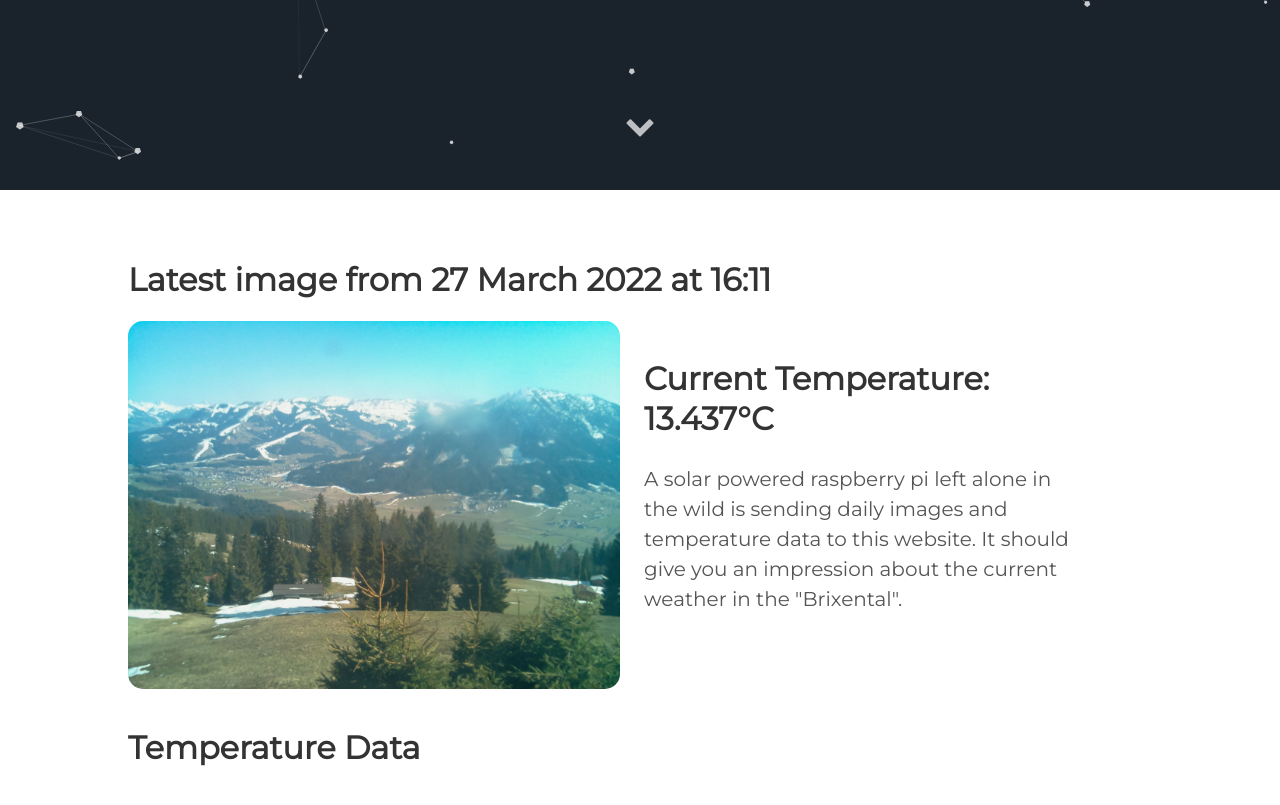
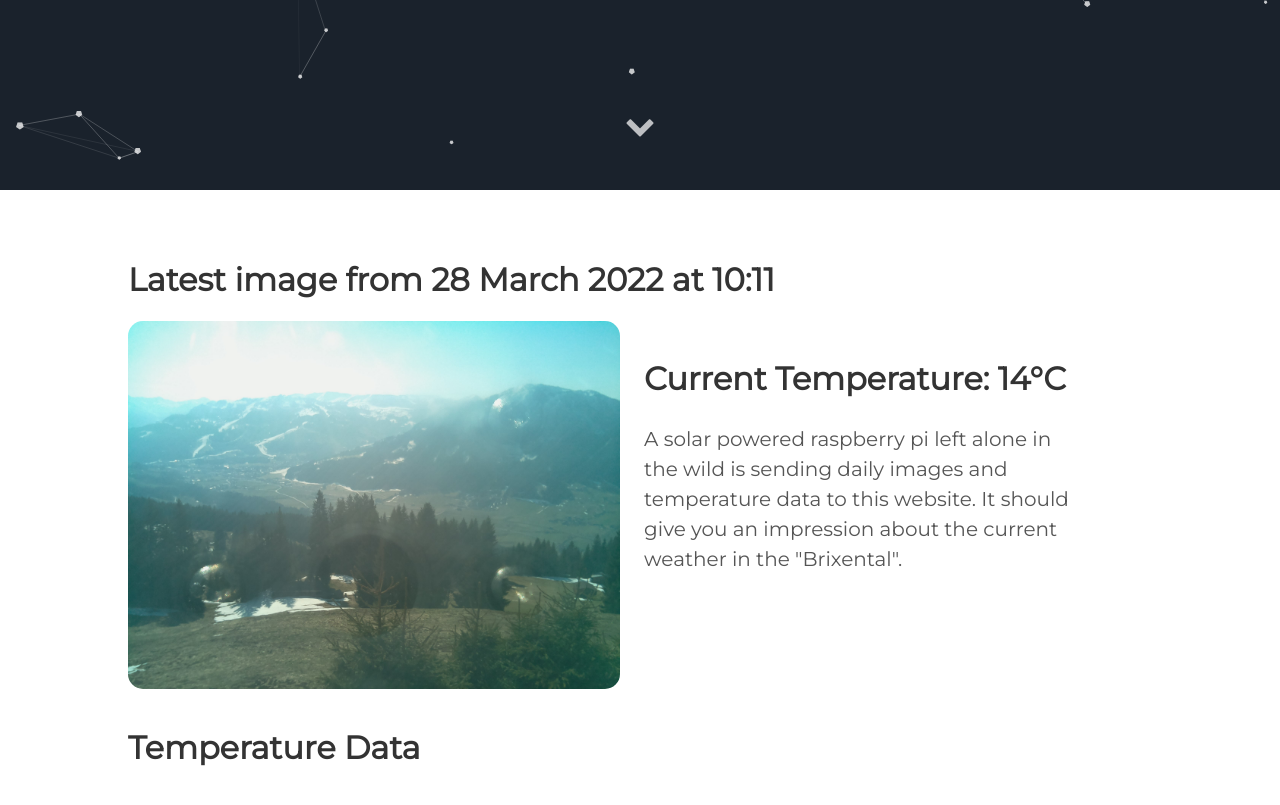
Before and after one commit to vektorious/vektorious.github.io, a Jekyll site: the page built from resources/huette.md, in a window 1280 px wide and 900 px high, scrolled down 710 px. Shown: the top 805 px of the window. Built offline with Jekyll 4.4.1, drawn with Linux system fonts in a browser that asks for light colours.

Commit message:
I'm a bot beep boop

```diff
--- a/resources/huette.md
+++ b/resources/huette.md
@@ -6,13 +6,13 @@ image: '/assets/img/'
 description: 'Live image from the Austrian alps'
 twitter_text: ' '
 ---
-## Latest image from 27 March 2022 at 16:11
+## Latest image from 28 March 2022 at 10:11
 <div class="huette">
   <div class="huette-image">
     <img src="{{ "/assets/img/huette.jpg" | prepend: site.baseurl }}">
   </div>
   <div class="huette-text">
-        <h2>Current Temperature: 13.437°C</h2>
+        <h2>Current Temperature: 14°C</h2>
         <p>A solar powered raspberry pi left alone in the wild is sending daily images and temperature data to this website. It should give you an impression about the current weather in the "Brixental".</p>
 
   </div>
```
Also changed, not shown: rpi-script/2022-03-28_100946.txt (renamed from rpi-script/2022-03-27_160947.txt, +5 -5 lines), rpi-script/huette.md (+2 -2 lines), assets/img/huette.jpg, assets/img/temp_plot.png, rpi-script/temp_plot.png, 1 other file.
